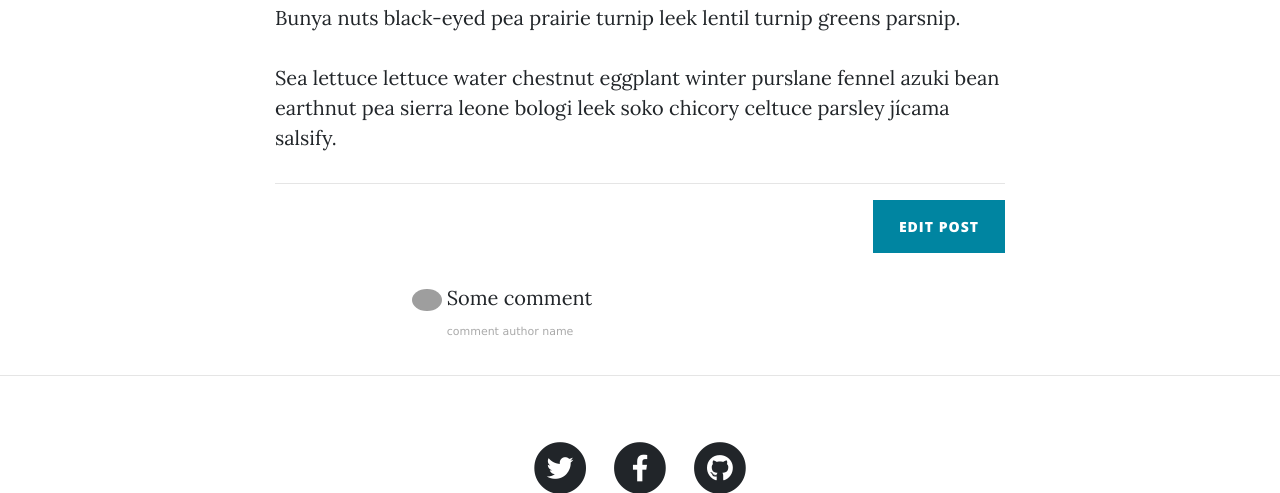
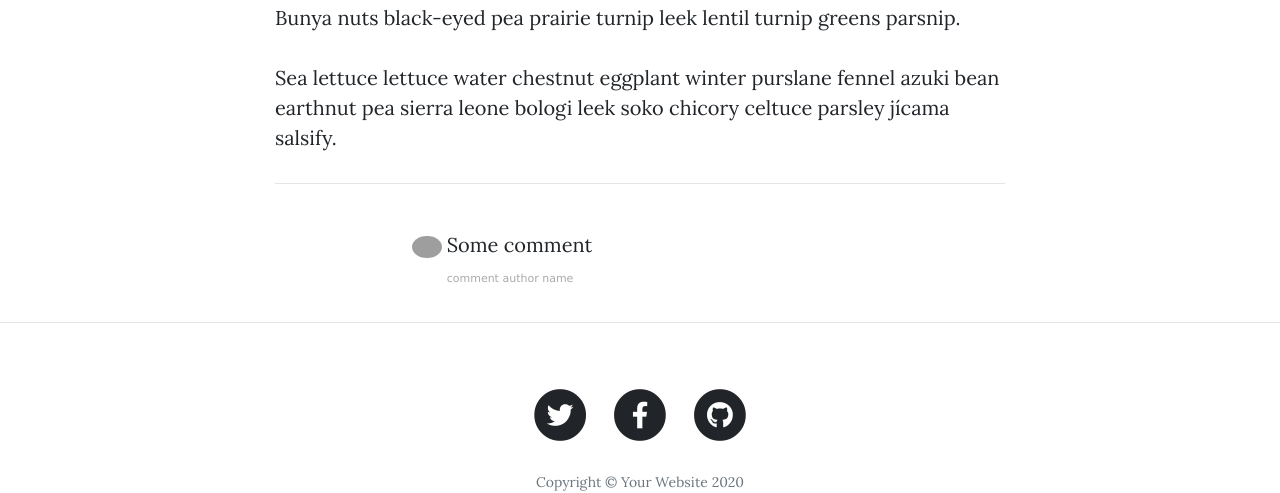
Before and after one commit to saohwan/Flask-Blog, a Flask app: page /post/2 in a window 1280 px wide. Shown: the part 728-1221 px from the top of the page. Run offline with Flask 2, Linux system fonts and the light colour scheme; data comes from the database, SQL or seed files in the repository; both versions use the stored data as it was after the commit; some libraries are stand-ins or nearby versions; grey boxes are pictures that could not be loaded.

Commit message:
[fix] 게시물 제한 기능 구현
- 최초 등록된 사용자만 글 쓰기 및 수정, 삭제 가능

```diff
--- a/main.py
+++ b/main.py
@@ -60,7 +60,7 @@ db.create_all()
 @app.route('/')
 def get_all_posts():
     posts = BlogPost.query.all()
-    return render_template("index.html", all_posts=posts)
+    return render_template("index.html", all_posts=posts, current_user=current_user)
 
 
 @app.route('/register', methods=['GET', 'POST'])
@@ -86,7 +86,7 @@ def register():
         login_user(new_user)
         return redirect(url_for("get_all_posts"))
 
-    return render_template("register.html", form=form)
+    return render_template("register.html", form=form, current_user=current_user)
 
 
 @app.route('/login', methods=['GET', 'POST'])
@@ -112,18 +112,19 @@ def login():
             login_user(user)
             return redirect(url_for('get_all_posts'))
 
-    return render_template("login.html", form=form)
+    return render_template("login.html", form=form, current_user=current_user)
 
 
 @app.route('/logout')
 def logout():
+    logout_user()
     return redirect(url_for('get_all_posts'))
 
 
 @app.route("/post/<int:post_id>")
 def show_post(post_id):
     requested_post = BlogPost.query.get(post_id)
-    return render_template("post.html", post=requested_post)
+    return render_template("post.html", post=requested_post, current_user=current_user)
 
 
 @app.route("/about")
@@ -151,7 +152,7 @@ def add_new_post():
         db.session.add(new_post)
         db.session.commit()
         return redirect(url_for("get_all_posts"))
-    return render_template("make-post.html", form=form)
+    return render_template("make-post.html", form=form, current_user=current_user)
 
 
 @app.route("/edit-post/<int:post_id>")
@@ -173,7 +174,7 @@ def edit_post(post_id):
         db.session.commit()
         return redirect(url_for("show_post", post_id=post.id))
 
-    return render_template("make-post.html", form=edit_form)
+    return render_template("make-post.html", form=edit_form, current_user=current_user)
 
 
 @app.route("/delete/<int:post_id>")
--- a/templates/header.html
+++ b/templates/header.html
@@ -8,18 +8,21 @@
     <meta name="description" content="">
     <meta name="author" content="">
 
-  <title>Angela's Blog</title>
+    <title>SangWan Blog</title>
 
     <!-- Bootstrap core CSS -->
     <link href="{{ url_for('static', filename='vendor/bootstrap/css/bootstrap.min.css') }}" rel="stylesheet">
 
     <!-- Custom fonts for this template -->
-  <link href="{{ url_for('static', filename='vendor/fontawesome-free/css/all.min.css')}}" rel="stylesheet" type="text/css">
-  <link href='https://fonts.googleapis.com/css?family=Lora:400,700,400italic,700italic' rel='stylesheet' type='text/css'>
-  <link href='https://fonts.googleapis.com/css?family=Open+Sans:300italic,400italic,600italic,700italic,800italic,400,300,600,700,800' rel='stylesheet' type='text/css'>
+    <link href="{{ url_for('static', filename='vendor/fontawesome-free/css/all.min.css') }}" rel="stylesheet"
+          type="text/css">
+    <link href='https://fonts.googleapis.com/css?family=Lora:400,700,400italic,700italic' rel='stylesheet'
+          type='text/css'>
+    <link href='https://fonts.googleapis.com/css?family=Open+Sans:300italic,400italic,600italic,700italic,800italic,400,300,600,700,800'
+          rel='stylesheet' type='text/css'>
 
     <!-- Custom styles for this template -->
-  <link href="{{ url_for('static', filename='css/clean-blog.min.css')}}" rel="stylesheet">
+    <link href="{{ url_for('static', filename='css/clean-blog.min.css') }}" rel="stylesheet">
 
 </head>
 
@@ -28,8 +31,10 @@
 <!-- Navigation -->
 <nav class="navbar navbar-expand-lg navbar-light fixed-top" id="mainNav">
     <div class="container">
-      <a class="navbar-brand" href="{{url_for('get_all_posts')}}">Angela's Blog</a>
-      <button class="navbar-toggler navbar-toggler-right" type="button" data-toggle="collapse" data-target="#navbarResponsive" aria-controls="navbarResponsive" aria-expanded="false" aria-label="Toggle navigation">
+        <a class="navbar-brand" href="{{ url_for('get_all_posts') }}">Sangwan Blog</a>
+        <button class="navbar-toggler navbar-toggler-right" type="button" data-toggle="collapse"
+                data-target="#navbarResponsive" aria-controls="navbarResponsive" aria-expanded="false"
+                aria-label="Toggle navigation">
             Menu
             <i class="fas fa-bars"></i>
         </button>
@@ -38,6 +43,7 @@
                 <li class="nav-item">
                     <a class="nav-link" href="{{ url_for('get_all_posts') }}">Home</a>
                 </li>
+                {% if not current_user.is_authenticated %}
 
                 <li class="nav-item">
                     <a class="nav-link" href="{{ url_for('login') }}">Login</a>
@@ -45,11 +51,11 @@
                 <li class="nav-item">
                     <a class="nav-link" href="{{ url_for('register') }}">Register</a>
                 </li>
-
+                {% else %}
                 <li class="nav-item">
                     <a class="nav-link" href="{{ url_for('logout') }}">Log Out</a>
                 </li>
-
+                {% endif %}
                 <li class="nav-item">
                     <a class="nav-link" href="{{ url_for('about') }}">About</a>
                 </li>
--- a/templates/post.html
+++ b/templates/post.html
@@ -25,10 +25,12 @@
         <div class="col-lg-8 col-md-10 mx-auto">
             {{ post.body|safe }}
           <hr>
-
+            <!-- user.id 가 1 인 유저만 edit 버튼 보기-->
+            {% if current_user.id == 1 %}
             <div class="clearfix">
             <a class="btn btn-primary float-right" href="{{url_for('edit_post', post_id=post.id)}}">Edit Post</a>
             </div>
+            {% endif %}
 
 
 
```
Also changed, not shown: templates/index.html (+13 -10 lines), blog.db. Lines whose indentation alone changed are shown as unchanged.
